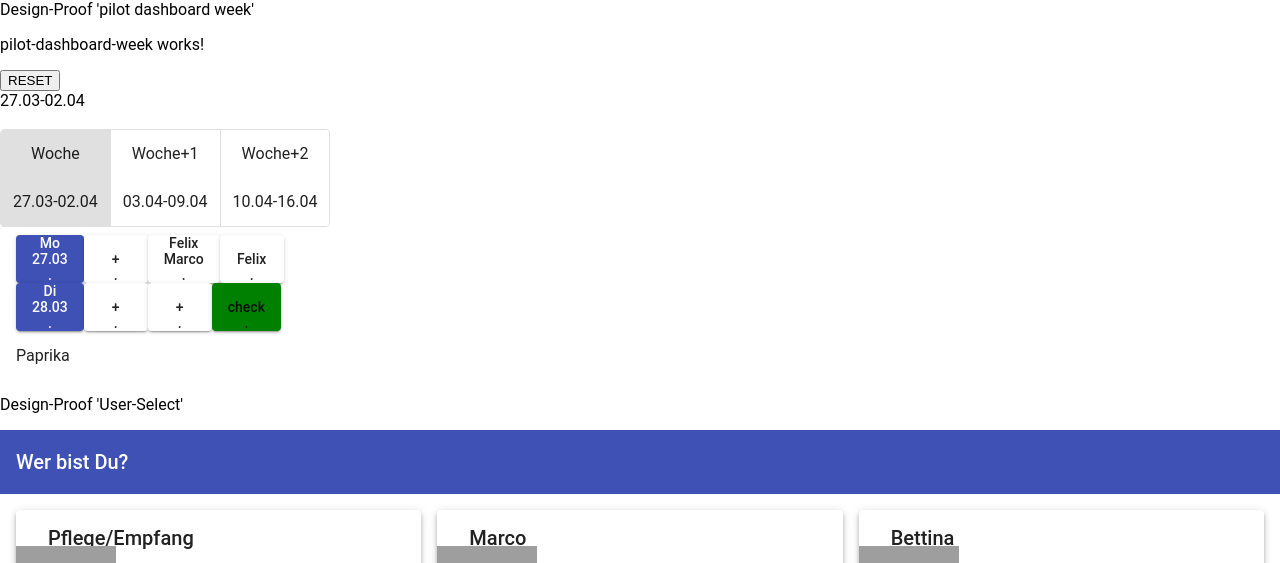
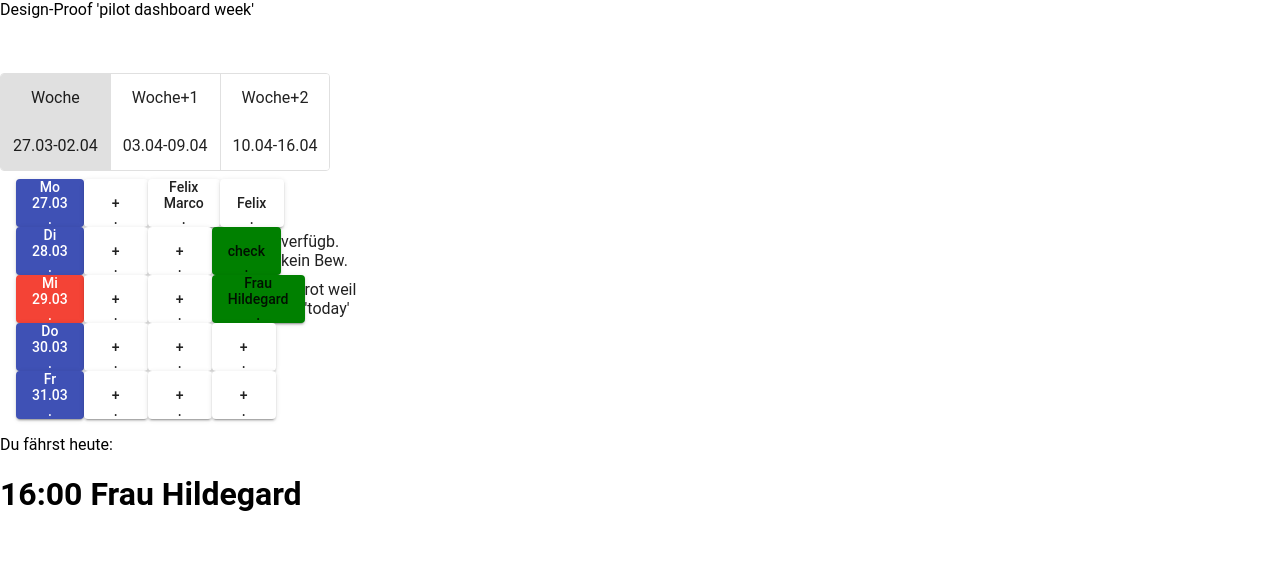
Before and after one commit to geetee13/rire-design, an Angular app: page / in a window 1280 px wide. Shown: the top 563 px of the page. Built offline with nearby package versions, Linux system fonts and the light colour scheme; grey boxes are pictures that could not be loaded.

Commit message:
1 file modified

```diff
--- a/src/app/pilot-dashboard-week/pilot-dashboard-week.component.html
+++ b/src/app/pilot-dashboard-week/pilot-dashboard-week.component.html
@@ -1,10 +1,6 @@
-<p>
-pilot-dashboard-week works!
-</p>
 
-<button (click)="onReset()">RESET</button>
-<br>
-{{selectedState.getDDMM()}}
+
+
 <br> <br>
     <mat-button-toggle-group
      [value]="selectedState"
@@ -23,11 +19,34 @@ pilot-dashboard-week works!
       <button mat-raised-button><br>Felix<br>.</button>
     </mat-list-item>
     <mat-list-item>
-    <button mat-raised-button color="primary">Di<br>28.03<br>.</button>
+      <button mat-raised-button color="primary">Di<br>28.03<br>.</button>
+      <button mat-raised-button> <br>+<br> .</button>
+      <button mat-raised-button> <br>+<br> .</button>
+      <button mat-raised-button style = "background:green"> <br>check<br> .</button>
+      verfügb.<br>kein Bew.
+    </mat-list-item>
+    <mat-list-item>
+    <button mat-raised-button color="warn">Mi<br>29.03<br>.</button>
     <button mat-raised-button> <br>+<br> .</button>
     <button mat-raised-button> <br>+<br> .</button>
-    <button mat-raised-button style = "background:green"> <br>check<br> .</button>
-
-    </mat-list-item>
-    <mat-list-item>Paprika</mat-list-item>
-   </mat-list>
+    <button mat-raised-button style = "background:green">Frau<br>Hildegard<br> .</button>
+    rot weil <br>'today'
+  </mat-list-item>
+  <mat-list-item>
+    <button mat-raised-button color="primary">Do<br>30.03<br>.</button>
+    <button mat-raised-button> <br>+<br> .</button>
+    <button mat-raised-button> <br>+<br> .</button>
+    <button mat-raised-button> <br>+<br> .</button>
+  </mat-list-item>
+  <mat-list-item>
+    <button mat-raised-button color="primary">Fr<br>31.03<br>.</button>
+    <button mat-raised-button> <br>+<br> .</button>
+    <button mat-raised-button> <br>+<br> .</button>
+    <button mat-raised-button> <br>+<br> .</button>
+  </mat-list-item>
+</mat-list>
+<p>
+Du fährst heute:
+<h1>16:00 Frau Hildegard</h1>
+  <br>
+  <br><br><br><br><br>
```
